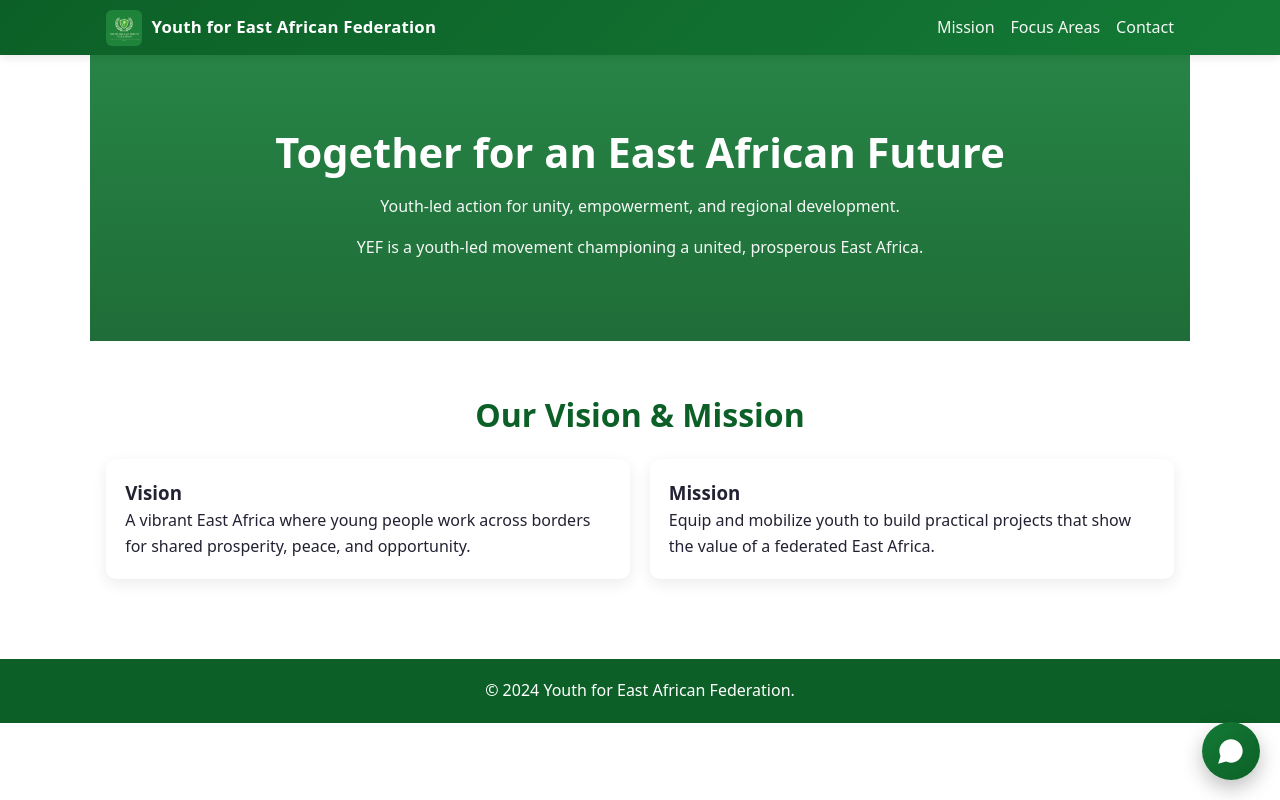
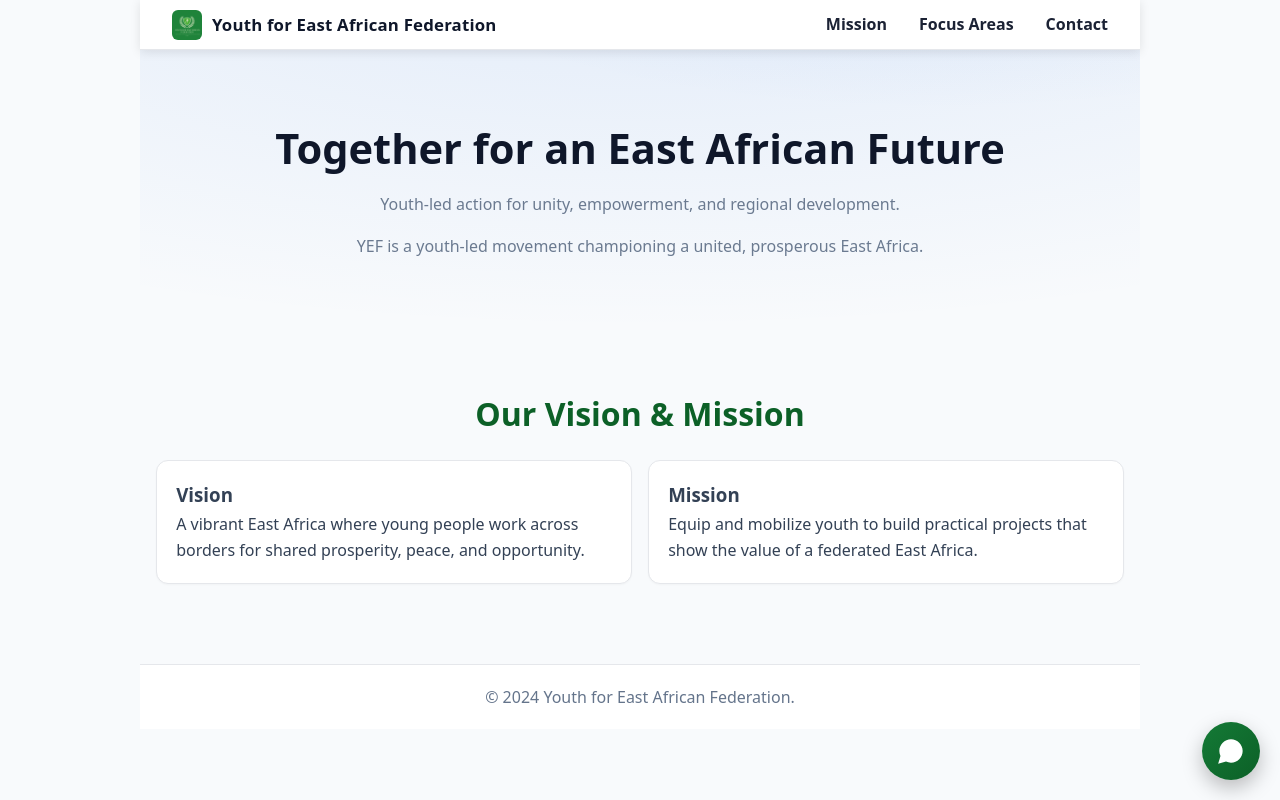
Before and after one commit to Ernest727/federation-new-site, a plain HTML site: page index.html in a window 1280 px wide. Drawn offline with Linux system fonts and the light colour scheme.

Commit message:
Add files via upload

```diff
--- a/index.html
+++ b/index.html
@@ -48,6 +48,78 @@
     .chat-send{width:40px;height:40px;border-radius:50%;border:none;background:#147a36;color:#fff;display:flex;align-items:center;justify-content:center;cursor:pointer}
     .chat-send:disabled{opacity:.6;cursor:not-allowed}
   </style>
+
+  <meta property="og:title" content="Youth for East African Federation">
+  <meta property="og:description" content="Youth-led action for unity, empowerment, and regional development.">
+  <meta property="og:url" content="https://youthforeastafricanfederation.com/">
+  <meta property="og:image" content="https://youthforeastafricanfederation.com/assets/images/yef-logo.png">
+  <meta name="twitter:card" content="summary_large_image">
+<style id="yef-polish">
+
+/* === YEF minimal polish (non-destructive) === */
+:root{
+  --brand:#1363DF;
+  --ink:#0F172A;
+  --text:#334155;
+  --muted:#64748B;
+  --line:#E5E7EB;
+  --bg:#F8FAFC;
+  --card:#FFFFFF;
+}
+html{scroll-behavior:smooth}
+body{
+  background:var(--bg);
+  color:var(--text);
+  font-family:ui-sans-serif,system-ui,-apple-system,Segoe UI,Roboto,Ubuntu,Cantarell,Noto Sans,"Helvetica Neue",Arial,"Apple Color Emoji","Segoe UI Emoji";
+  line-height:1.65;
+}
+/* Center core sections without changing markup */
+header, main, section, footer{
+  max-width:1000px;
+  margin-left:auto; margin-right:auto;
+  padding-left:16px; padding-right:16px;
+}
+/* Sticky, subtle nav */
+header{position:sticky; top:0; z-index:50; background:#fff; border-bottom:1px solid var(--line); backdrop-filter:saturate(180%) blur(6px)}
+
+/* Brand / nav link styling */
+header .brand{display:flex; align-items:center; gap:10px; font-weight:800; color:var(--ink)}
+header .brand img{height:30px; width:auto}
+header nav a{font-weight:600; color:var(--ink); text-decoration:none; margin-left:16px}
+header nav a:hover{color:var(--brand)}
+
+/* Hero glow */
+.hero{
+  background:
+    radial-gradient(1200px 400px at 50% -120px, rgba(19,99,223,.10), transparent),
+    radial-gradient(600px 200px at 80% -140px, rgba(19,99,223,.08), transparent);
+}
+.hero h1{color:var(--ink)}
+.hero p{color:var(--muted)}
+
+/* Cards & sections */
+.card{
+  background:var(--card)!important;
+  border:1px solid var(--line);
+  border-radius:12px;
+  box-shadow:0 1px 2px rgba(0,0,0,.03);
+}
+.cards{gap:16px}
+
+/* Buttons */
+a.button, button.button, .btn{
+  display:inline-block; background:var(--brand); color:#fff!important;
+  padding:12px 16px; border-radius:10px; font-weight:700; text-decoration:none; border:1px solid transparent;
+}
+a.button.secondary, .btn.secondary{background:#fff; color:var(--ink)!important; border-color:var(--line)}
+
+/* Footer */
+footer{border-top:1px solid var(--line); background:#fff; color:var(--muted)}
+
+/* Chat widget safety */
+#chatButton,.chat-button,.chat-panel{z-index:9999}
+
+</style>
 </head>
 <body>
   <header>
```
Also changed, not shown: 4 other files.
